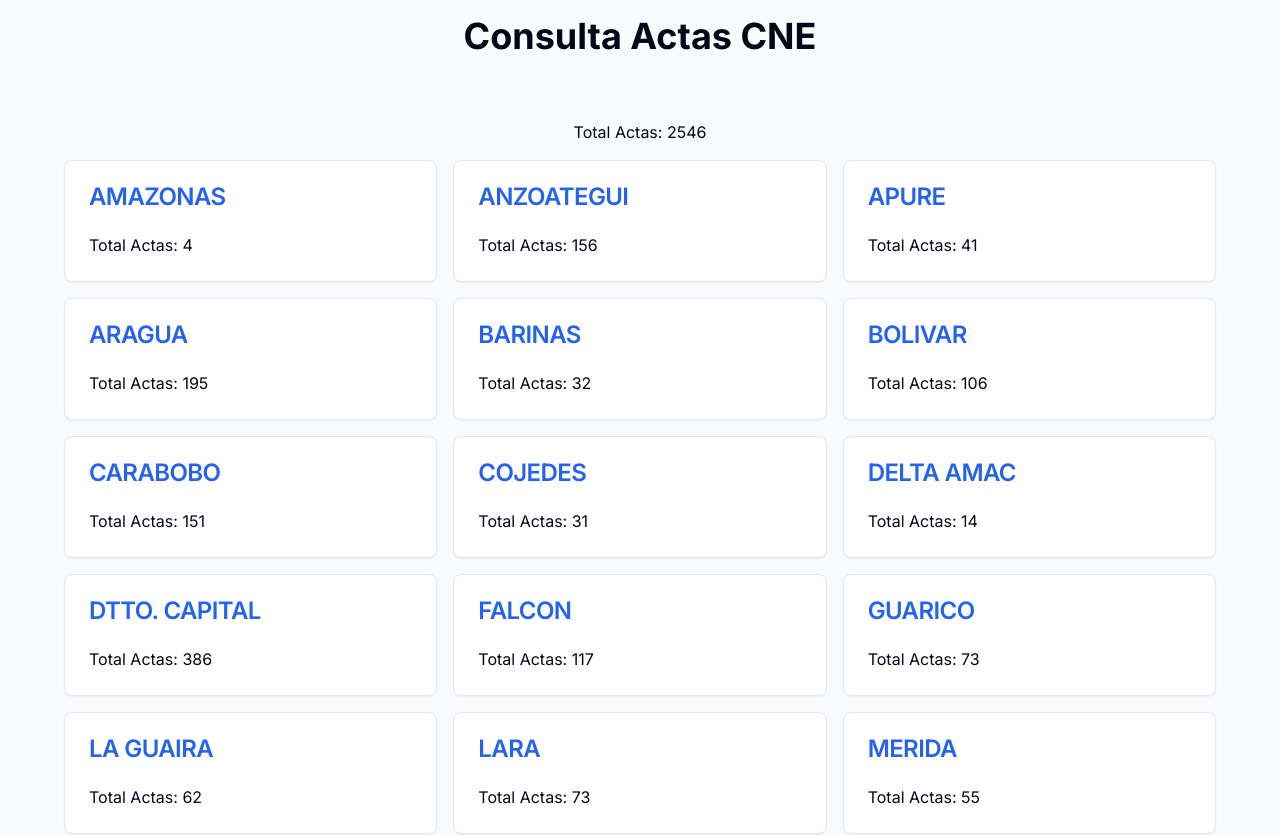
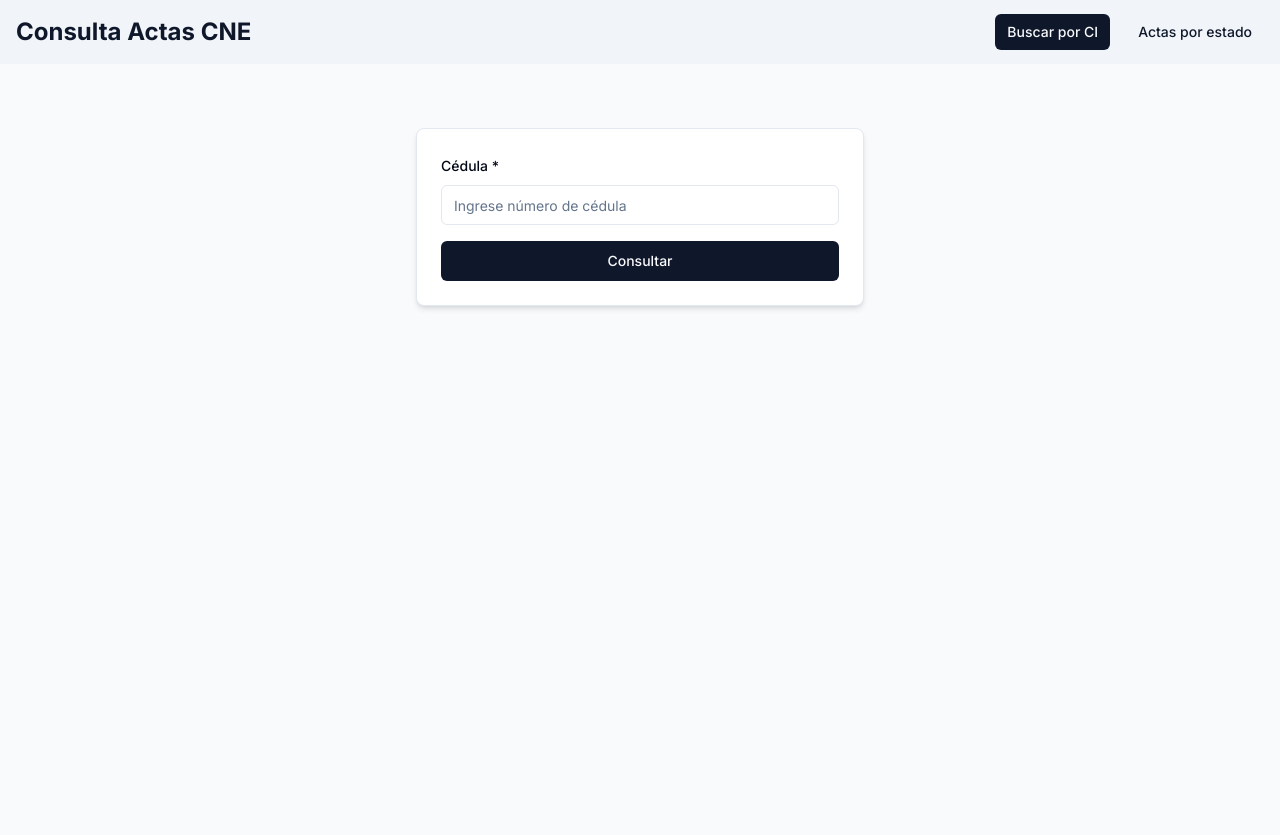
Before and after one commit to ielijose/actas-elecciones-2024, a Next.js app: page / in a window 1280 px wide. Shown: the top 835 px of the page. Built offline with nearby package versions, Linux system fonts and the light colour scheme.

Commit message:
we're back

```diff
--- a/src/app/[cedula]/page.tsx
+++ b/src/app/[cedula]/page.tsx
@@ -54,22 +54,39 @@
   //   }
   // );
 
+  const myHeaders = new Headers();
+  myHeaders.append(
+    "sec-ch-ua",
+    '"Not/A)Brand";v="8", "Chromium";v="126", "Google Chrome";v="126"'
+  );
+  myHeaders.append("Accept", "application/json, text/plain, */*");
+  myHeaders.append("Content-Type", "application/json");
+  myHeaders.append(
+    "Referer",
+    "https://resultadospresidencialesvenezuela2024.com/"
+  );
+  myHeaders.append("sec-ch-ua-mobile", "?0");
+  myHeaders.append(
+    "User-Agent",
+    "Mozilla/5.0 (Macintosh; Intel Mac OS X 10_15_7) AppleWebKit/537.36 (KHTML, like Gecko) Chrome/126.0.0.0 Safari/537.36"
+  );
+  myHeaders.append("sec-ch-ua-platform", '"macOS"');
+
+  const requestOptions = {
+    method: "GET",
+    headers: myHeaders,
+    // redirect: "follow",
+  };
+
   const response = await fetch(
-    `https://tvtcrhau2vo336qa5r66p3bygy0hazyk.lambda-url.us-east-1.on.aws/?cedula=V${cedula}`,
-    {
-      method: "GET",
-      headers: {
-        "Content-Type": "application/json",
-        accept: "application/json",
-        Referer: "https://resultadospresidencialesvenezuela2024.com/",
-        "User-Agent":
-          "Mozilla/5.0 (Macintosh; Intel Mac OS X 10_15_7) AppleWebKit/537.36 (KHTML, like Gecko) Chrome/126.0.0.0 Safari/537.36",
-      },
-    }
+    "https://37latuqm766patrerdf5rvdhqe0wgrug.lambda-url.us-east-1.on.aws/?cedula=V21382772&recaptcha=03AFcWeA6uAJ1DkrUhGjbkyIjxdpMJ-0_SkOzs71Uh9iiY80oA4qHQXcBC1a3ZSiEpdmpuEDN4obipeI1BZENTbc-5z00dXUiBLdRFrVanokeiP0tYxA24od31QJUhyHrEjUOL8hVd2Br3WYd9qMi9hrburKyarkIKRceSj0WCc-CR_Sqa8ZyAodCnRAwHd8232wWqAiGRvbqIblaSFdqe0S4P5RJVanthTYykcfa70COuxe1yzOcOJ--YHVGeJE-MGJ9_dF_6rXkxj6T32mMAEsEeJxSyEw80u0UTez7aJe4WCvkngOndyTu3NXmPCa5zVsuq9FE2dA_tcpSa_lMIXWQ0AUPed6FvktJtK2mk-QAde5rubfpSoISbKhkEZ85qAwncCJGR-Wxq96ZNbPadUooy4EmnPjkLMFtVf8g6CfklHyP4I9Aw86d0Rm_zReJIiWaL-Ee6riYKTQBj4lnATH3nAfuxnPAytYCePnsIc-yv9WQo0aBd1A6sKQOfl0uVT9_dVZOq__UWKY3HUAAcr3mVdYgTY9XRjRAL1w0qJca71N2wwYnKMdk41CXOv0FYV8npdMngUVZ3NgaUAn6eONyfvPckxGhpP7M6aX_47Np1K39IOHdIBBdzr3Oq-06UbWS4KqHs7mhQ0i6InO-EWmpBo_1rxR5DuHegnaABHw91VFOLtYAo4iKOqBt-fc7xVImnuPQfIbwKA3A5_oK8QCI7JEDLNLCTnqZMNhB4HXS-3ToZTk1YtZTG3CbiiPr76rfrca1WPK4ZaK6dDjl9LBwvY4xqmUP1063mG3FKNR-1GWbYmDf75MztPvP9fr5I_nTZNeDDhYV7_D4WZCPQ3Jys-en0g5Rr8ObtqzrWTWEhPeCWfEoGQ9bcvP0GTTwTlPAyCdXJimXBnIwvI6ZVGXQ8YomOpoCr1Q122",
+    requestOptions
   );
 
   if (!response.ok) {
-    throw new Error("Failed to fetch data from API");
+    return response.text().then((text) => {
+      throw new Error(text);
+    });
   }
 
   const data: CIQueryResponse = await response.json();
@@ -114,7 +131,7 @@
 
     return (
       <main className="flex min-h-screen flex-col items-center justify-between">
-        <div className="w-full">
+        <div className="w-full max-w-md mx-auto">
           <QueryForm initialCedula={cedula} />
           <Alert className="mt-4">
             <AlertTitle className="text-xl text-center mb-2">
@@ -184,7 +201,9 @@
     // notFound();
 
     return (
-      <ErrorMessage message="Hubo un error al procesar su solicitud. Por favor, intente nuevamente más tarde." />
+      <div className="max-w-md mx-auto mt-12">
+        <ErrorMessage message="Hubo un error al procesar su solicitud. Por favor, intente nuevamente más tarde." />
+      </div>
     );
   }
 }
--- a/src/app/layout.tsx
+++ b/src/app/layout.tsx
@@ -1,10 +1,10 @@
+import { Navbar } from "@/components/navbar";
+import { Toaster } from "@/components/ui/toaster";
+import { GoogleAnalytics } from "@next/third-parties/google";
 import type { Metadata } from "next";
 import { Inter } from "next/font/google";
+import Link from "next/link";
 import "./globals.css";
-import Link from "next/link";
-import { Toaster } from "@/components/ui/toaster";
-import { GoogleAnalytics } from "@next/third-parties/google";
-import { NewsBar } from "@/components/news-bar";
 
 const inter = Inter({ subsets: ["latin"] });
 
@@ -12,10 +12,6 @@
   title: "Consulta Actas CNE",
   description: "Informacion de Centros y mesas de votacion",
 };
-
-const newsMessages = [
-  "La API no está disponible en este momento. Mientras tanto, se mostrarán las actas que han sido categorizadas.",
-];
 
 export default function RootLayout({
   children,
@@ -25,16 +21,10 @@
   return (
     <html lang="en">
       <body className={inter.className}>
-        <main className="flex min-h-screen flex-col items-center justify-between p-4 bg-gray-50">
-          <div className="w-full container">
-            <Link href="/">
-              <h1 className="text-4xl font-bold mb-4 text-center">
-                Consulta Actas CNE
-              </h1>
-            </Link>
-            {children}
-          </div>
-          <NewsBar messages={newsMessages} />
+        <Navbar />
+
+        <main className="flex min-h-screen flex-col items-center justify-between p-4 bg-gray-50  ">
+          <div className="w-full container">{children}</div>
         </main>
         <Toaster />
       </body>
--- a/src/app/page.tsx
+++ b/src/app/page.tsx
@@ -1,41 +1,5 @@
-import Link from "next/link";
-import { Card, CardHeader, CardTitle, CardContent } from "@/components/ui/card";
-import { GroupedReport, State } from "@/types/index";
-import groupedReportData from "../grouped_report.json";
-import { sortEntriesByName } from "@/utils/sort-entries";
+import { QueryForm } from "@/components/query-form";
 
 export default function Home() {
-  const reportData: GroupedReport = groupedReportData;
-  const sortedStates = sortEntriesByName<State>(Object.entries(reportData));
-
-  // calc total actas
-  const total = Object.values(reportData).reduce((acc, state) => {
-    return acc + state.total;
-  }, 0);
-
-  return (
-    <div className="container mx-auto p-4 mt-12">
-      <p className="mb-4 text-center">Total Actas: {total}</p>
-
-      <div className="grid grid-cols-1 md:grid-cols-2 lg:grid-cols-3 gap-4">
-        {sortedStates.map(([stateName, stateData]) => (
-          <Card key={stateName}>
-            <CardHeader>
-              <CardTitle>
-                <Link
-                  href={`/state/${encodeURIComponent(stateName)}`}
-                  className="text-blue-600 hover:underline"
-                >
-                  {stateName}
-                </Link>
-              </CardTitle>
-            </CardHeader>
-            <CardContent>
-              <p>Total Actas: {stateData.total}</p>
-            </CardContent>
-          </Card>
-        ))}
-      </div>
-    </div>
-  );
+  return <QueryForm />;
 }
--- /dev/null
+++ b/src/app/stats/page.tsx
@@ -0,0 +1,41 @@
+import Link from "next/link";
+import { Card, CardHeader, CardTitle, CardContent } from "@/components/ui/card";
+import { GroupedReport, State } from "@/types/index";
+import groupedReportData from "../../grouped_report.json";
+import { sortEntriesByName } from "@/utils/sort-entries";
+
+export default function Home() {
+  const reportData: GroupedReport = groupedReportData;
+  const sortedStates = sortEntriesByName<State>(Object.entries(reportData));
+
+  // calc total actas
+  const total = Object.values(reportData).reduce((acc, state) => {
+    return acc + state.total;
+  }, 0);
+
+  return (
+    <div className="container mx-auto p-4 mt-12">
+      <p className="mb-4 text-center">Total Actas: {total}</p>
+
+      <div className="grid grid-cols-1 md:grid-cols-2 lg:grid-cols-3 gap-4">
+        {sortedStates.map(([stateName, stateData]) => (
+          <Card key={stateName}>
+            <CardHeader>
+              <CardTitle>
+                <Link
+                  href={`/state/${encodeURIComponent(stateName)}`}
+                  className="text-blue-600 hover:underline"
+                >
+                  {stateName}
+                </Link>
+              </CardTitle>
+            </CardHeader>
+            <CardContent>
+              <p>Total Actas: {stateData.total}</p>
+            </CardContent>
+          </Card>
+        ))}
+      </div>
+    </div>
+  );
+}
--- a/src/app/state/[stateName]/[munName]/page.tsx
+++ b/src/app/stats/state/[stateName]/[munName]/page.tsx
@@ -1,7 +1,7 @@
 import Link from "next/link";
 import { Card, CardHeader, CardTitle, CardContent } from "@/components/ui/card";
 import { GroupedReport, Parish } from "@/types/index";
-import groupedReportData from "../../../../grouped_report.json";
+import groupedReportData from "@/grouped_report.json";
 import { sortEntriesByName } from "@/utils/sort-entries";
 import { NavigationHeader } from "@/components/navigation-header";
 
--- a/src/app/state/[stateName]/page.tsx
+++ b/src/app/stats/state/[stateName]/page.tsx
@@ -1,7 +1,7 @@
 import Link from "next/link";
 import { Card, CardHeader, CardTitle, CardContent } from "@/components/ui/card";
 import { GroupedReport, Municipality } from "@/types/index";
-import groupedReportData from "../../../grouped_report.json";
+import groupedReportData from "@/grouped_report.json";
 import { sortEntriesByName } from "@/utils/sort-entries";
 import { NavigationHeader } from "@/components/navigation-header";
 
--- /dev/null
+++ b/src/components/navbar.tsx
@@ -0,0 +1,45 @@
+"use client";
+import Link from "next/link";
+import { usePathname } from "next/navigation";
+import { cn } from "@/lib/utils";
+
+const navItems = [
+  { href: "/", label: "Buscar por CI" },
+  { href: "/stats", label: "Actas por estado" },
+];
+
+export function Navbar() {
+  const pathname = usePathname();
+
+  return (
+    <nav className="bg-secondary">
+      <div className="container mx-auto px-4">
+        <div className="flex h-16 items-center justify-between">
+          <div className="flex-shrink-0">
+            <Link href="/" className="text-2xl font-bold text-primary">
+              Consulta Actas CNE
+            </Link>
+          </div>
+          <div className="hidden md:block">
+            <div className="ml-10 flex items-baseline space-x-4">
+              {navItems.map((item) => (
+                <Link
+                  key={item.href}
+                  href={item.href}
+                  className={cn(
+                    "px-3 py-2 rounded-md text-sm font-medium",
+                    pathname === item.href
+                      ? "bg-primary text-primary-foreground"
+                      : "text-secondary-foreground hover:bg-primary/10 hover:text-primary"
+                  )}
+                >
+                  {item.label}
+                </Link>
+              ))}
+            </div>
+          </div>
+        </div>
+      </div>
+    </nav>
+  );
+}
--- a/src/components/query-form.tsx
+++ b/src/components/query-form.tsx
@@ -66,7 +66,7 @@
   }
 
   return (
-    <Card className="p-6 rounded-lg shadow-md">
+    <Card className="p-6 rounded-lg shadow-md max-w-md mx-auto mt-12">
       <Form {...form}>
         <form onSubmit={form.handleSubmit(onSubmit)} className="space-y-4">
           <FormField
```
Also changed, not shown: src/app/stats/state/[stateName]/[munName]/[parName]/page.tsx (renamed from src/app/state/[stateName]/[munName]/[parName]/page.tsx).
